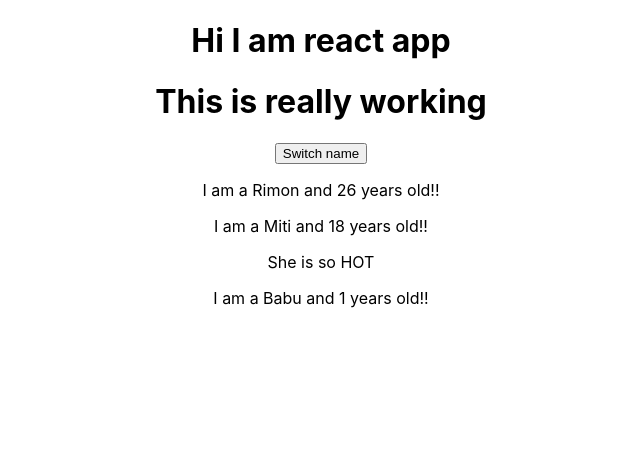
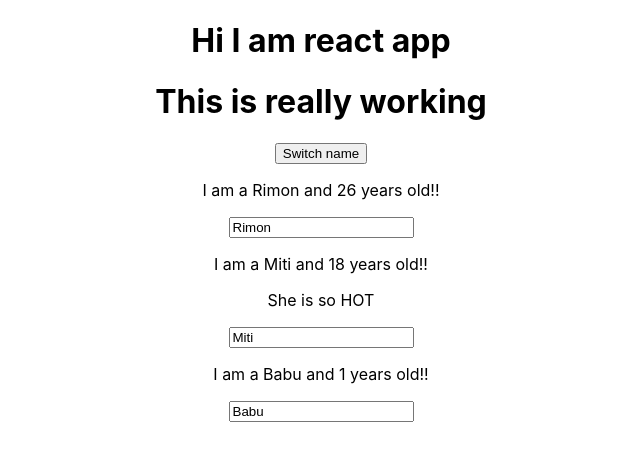
Before and after one commit to tlshifat/react_start, a React (Create React App) app: page / in a window 1280 px wide. Shown: the top 460 px of the page, without its empty margins (319-959 px from the left). Built offline with nearby package versions, Linux system fonts and the light colour scheme.

Commit message:
two way binding

```diff
--- a/src/App.js
+++ b/src/App.js
@@ -1,21 +1,21 @@
-import React,{useState} from 'react';
+import React,{useState, Component} from 'react';
 import './App.css';
 import Person from './Person/Person';
 
-const App=()=> {
-  const [state,setState] = useState({
+class App extends Component {
+  state = {
     persons:[
       {name:"Rimon",age:26},
       {name:"Shifat",age:21},
       {name:"Baby",age:2}
     ]
-  });
+  };
 
-  let switchName = ()=>{
-    setState(
+   switchName = (event)=>{
+    this.setState(
       {
         persons:[
-          {name:"Shifatul Islam Rimon",age:26},
+          {name:event.target.value,age:26},
           {name:"Shifat",age:21},
           {name:"Baby",age:2}
         ]
@@ -23,16 +23,19 @@ const App=()=> {
     );
 
   }
+  render(){
     return (
       <div className="App">
         <h1> Hi I am react app</h1>
         <h1> This is really working </h1>
-      <button onClick={switchName}> Switch name </button>
-      <Person name={state.persons[0].name} age={state.persons[0].age}/>
+        <button onClick={this.switchName}> Switch name </button>
+        <Person changed={this.switchName} name={this.state.persons[0].name} age={this.state.persons[0].age}/>
         <Person name="Miti" age="18">She is so HOT</Person>
         <Person name="Babu" age="1"/>
       </div>
-  );
+    )
+  };
+
 }
 
 export default App;
--- a/src/Person/Person.js
+++ b/src/Person/Person.js
@@ -5,11 +5,12 @@ return (
     <div>
         <p>I am a {props.name} and {props.age} years old!!</p>
         <p>{props.children}</p>
+        <input type="text" onChange={props.changed} value={props.name}/>
     </div>
 
 )
 };
 //outputting dynamic content
-//use of props children
+//use of props childre
 
 export default person;
```
Lines whose indentation alone changed are shown as unchanged.
